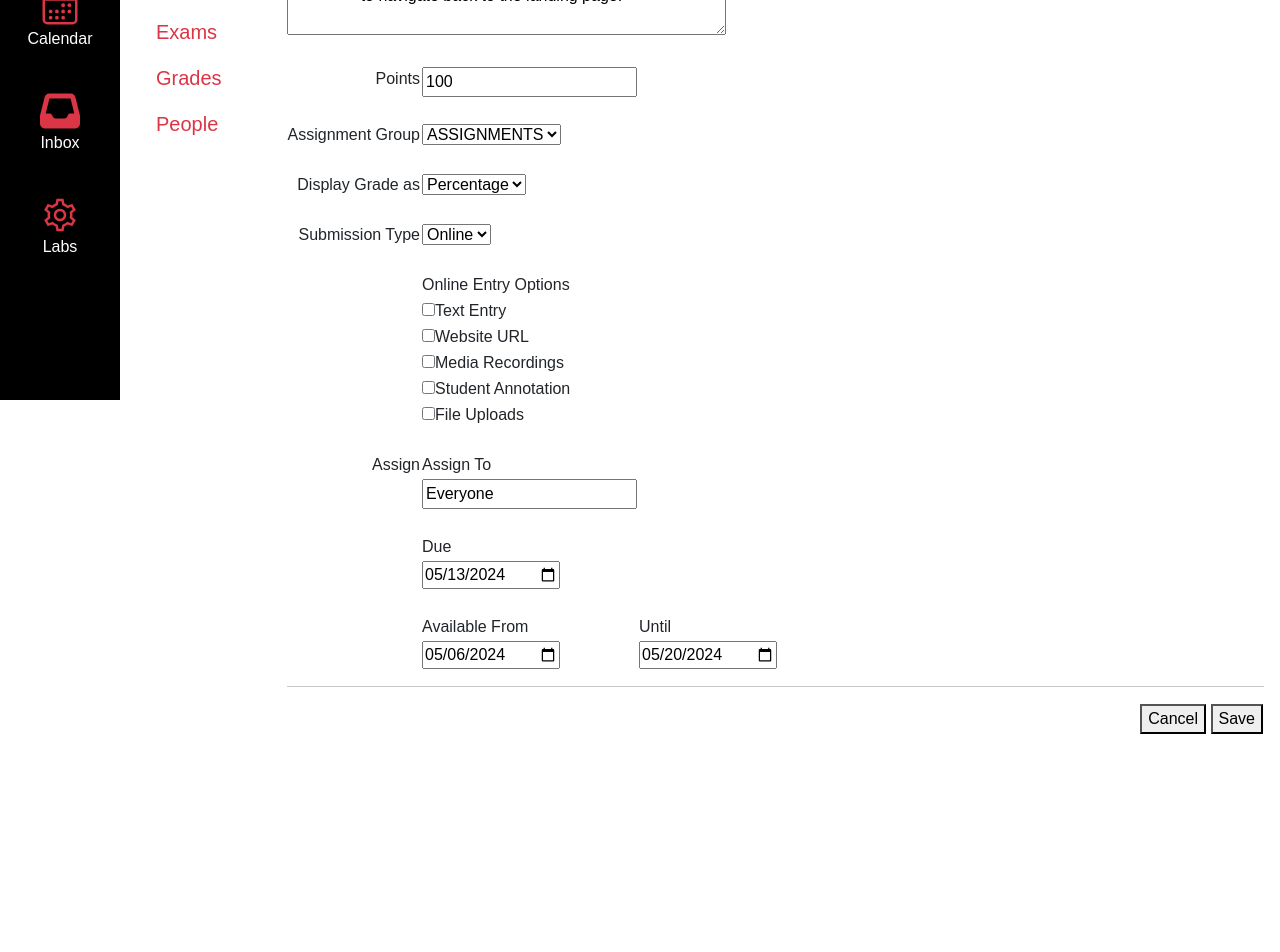
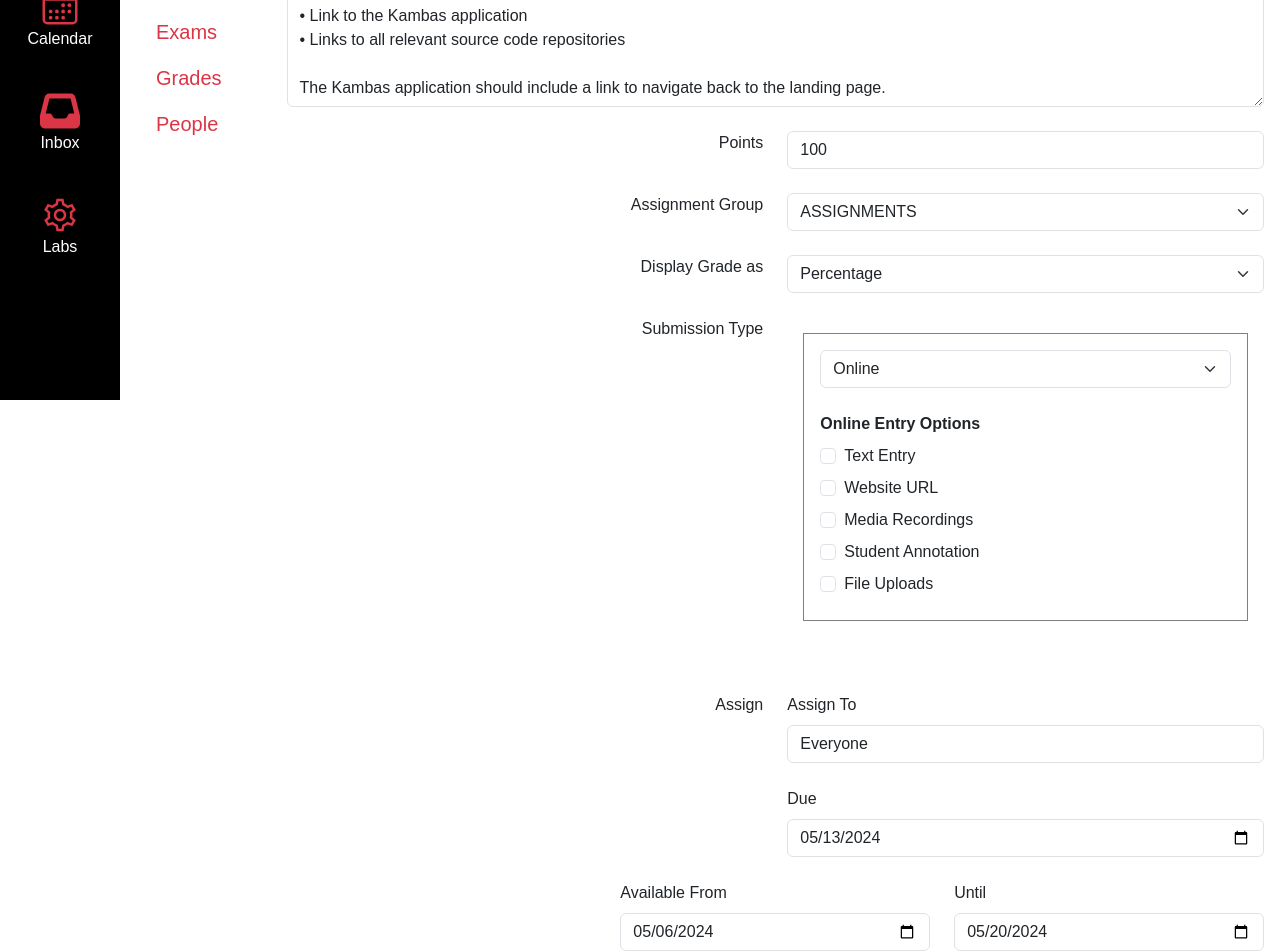
Before and after one commit to wong-anni/kambaz-next-js, a Next.js app: page /courses/1234/assignments/123 in a window 1280 px wide. Shown: the part 400-1352 px from the top of the page. Before the commit the page ends 1151 px from the top, so only its background shows below. Built offline with nearby package versions, Linux system fonts and the light colour scheme.

Commit message:
removed in-line css styling in assignments main page, halfway done with assignment editor page

```diff
--- a/app/(kambaz)/courses/[cid]/assignments/[aid]/page.tsx
+++ b/app/(kambaz)/courses/[cid]/assignments/[aid]/page.tsx
@@ -1,191 +1,214 @@
+"use client";
+import Form from "react-bootstrap/Form";
+import FormLabel from "react-bootstrap/FormLabel";
+import FormControl from "react-bootstrap/FormControl";
+import FormGroup from "react-bootstrap/FormGroup";
+import Row from "react-bootstrap/Row";
+import Col from "react-bootstrap/Col";
+import { FormSelect, FormCheck } from "react-bootstrap";
+import ListGroup from "react-bootstrap/ListGroup";
+import ListGroupItem from "react-bootstrap/ListGroupItem";
+
 export default function AssignmentEditor() {
     return (
         <div id="wd-assignments-editor">
-            <label htmlFor="wd-name"><strong>Assignment Name</strong></label>
-            <br></br><br></br>
-            <input id="wd-name" defaultValue="A1 - ENV + HTML" /><br /><br />
-            <textarea id="wd-description" cols={45} rows={10}
-                defaultValue="The assignment is available online Submit a
-                link to the landing page of your Web
-                application running on Netlify. The landing
-                page should include the following: Your full
-                name and section Links to each of the lab
-                assignments Link to the Kambas application
-                Links to all relevant source code repositories
-                The Kambas application should include a link
-                to navigate back to the landing page." />
-            <br /> <br />
-            <table>
-            <tbody>
+            <Form>
+                <FormGroup>
+                    <FormLabel htmlFor="wd-name"><strong>Assignment Name</strong></FormLabel>
+                    <FormControl id="wd-name" defaultValue="A1" className="mb-4" />
+                </FormGroup>
+                <FormGroup>
+                    <FormControl as="textarea" id="wd-description"  rows={13} className="mb-4"
+                        defaultValue={
+`
+The assignment is available online
+
+Submit a link to the landing page of your Web application running on Netlify.
+
+The landing page should include the following:
+
+• Your full name and section
+• Links to each of the lab assignments
+• Link to the Kambas application
+• Links to all relevant source code repositories
+
+The Kambas application should include a link to navigate back to the landing page.` } />
+                </FormGroup>
+            </Form>
+
+            <Form>
+                <FormGroup>
                 {/* tr -- declares the start of a row */}
-                <tr>
-                    <td align="right" valign="top">
-                        <label htmlFor="wd-points">Points</label>
-                    </td>
-                    <td>
-                        <input id="wd-points" defaultValue={100} />
-                    </td>
-                </tr>
+                <Row>
+                    <Col align="right" valign="top">
+                        <FormLabel htmlFor="wd-points">Points</FormLabel>
+                    </Col>
+                    <Col>
+                        <FormControl id="wd-points" defaultValue={100} />
+                    </Col>
+                </Row>
 
-                {/* Complete on your own */}
                 <br></br>
-                <tr>
-                    <td align="right" valign="top">
-                        <label htmlFor="wd-group">Assignment Group</label>
-                    </td>
-                    <td>
-                        <select id="wd-group">
+                <Row>
+                    <Col align="right" valign="top">
+                        <FormLabel htmlFor="wd-group">Assignment Group</FormLabel>
+                    </Col>
+                    <Col>
+                        <FormSelect id="wd-group">
                             <option selected value="ASSIGNMENTS">ASSIGNMENTS</option>
                             <option value="A1">A1</option>
                             <option value="A2">A2</option>
                             <option value="A3">A3</option>
-                        </select>
-                    </td>
-                </tr>
+                        </FormSelect>
+                    </Col>
+                </Row>
 
                 <br></br>
-                <tr>
-                    <td align="right" valign="top">
-                        <label htmlFor="wd-display-grade-as">Display Grade as</label>
-                    </td>
-                    <td>
-                        <select id="wd-display-grade-as">
+                <Row>
+                    <Col align="right" valign="top">
+                        <FormLabel htmlFor="wd-display-grade-as">Display Grade as</FormLabel>
+                    </Col>
+                    <Col>
+                        <FormSelect id="wd-display-grade-as">
                             <option selected value="Percentage">Percentage</option>
                             <option value="Fraction">Fraction</option>
                             <option value="Letter">Letter</option>
                             <option value="Integer">Integer</option>
-                        </select>
-                    </td>
-                </tr>
+                        </FormSelect>
+                    </Col>
+                </Row>
 
 
                 <br></br>
-                <tr>
-                    <td align="right" valign="top">
-                        <label htmlFor="wd-submission-type">Submission Type</label>
-                    </td>
-                    <td>
-                        <select id="wd-submission-type">
+                <Row>
+                    <Col align="right" valign="top">
+                        <FormLabel htmlFor="wd-submission-type">Submission Type</FormLabel>
+                    </Col>
+                    <Col>
+                    <ListGroup className="rounded-0">
+                    <ListGroupItem className="p-3 m-3 mb-5 border-gray">
+
+                        <FormSelect id="wd-submission-type">
                             <option selected value="Online">Online</option>
                             <option value="Paper">Paper</option>
-                        </select>
-                    </td>
-                </tr>
+                        </FormSelect>
+                <br></br>
+                <Row>
+                    <Col align="left" valign="top">
+                        <FormLabel><strong>Online Entry Options</strong></FormLabel>
+                    </Col>
+                </Row>
+                <Row>
+                    <Col align="left" valign="top">
+                        <span  style={{ display: "inline-flex", gap: "0.5rem" }}>
+                        <FormCheck type="checkbox" id="wd-text-entry" />
+                        <FormLabel htmlFor="wd-text-entry">Text Entry</FormLabel>
+                        </span>
+                    </Col>
+                </Row>
+                <Row>
+                    <Col align="left" valign="top">
+                        <span  style={{ display: "inline-flex", gap: "0.5rem" }}>
+                        <FormCheck type="checkbox" id="wd-website-url" />
+                        <FormLabel htmlFor="wd-website-url">Website URL </FormLabel>
+                        </span>
+                    </Col>
+                </Row>
+                <Row>
+                    <Col align="left" valign="top">
+                        <span  style={{ display: "inline-flex", gap: "0.5rem" }}>
+                        <FormCheck type="checkbox" id="wd-media-recordings" />
+                        <FormLabel htmlFor="wd-media-recordings">Media Recordings</FormLabel>
+                        </span>
+                    </Col>
+                </Row>
+                <Row>
+                    <Col align="left" valign="top">
+                        <span  style={{ display: "inline-flex", gap: "0.5rem" }}>
+                        <FormCheck type="checkbox" id="wd-student-annotation" />
+                        <FormLabel htmlFor="wd-student-annotation">Student Annotation</FormLabel>
+                        </span>
+                    </Col>
+                </Row>
+                <Row>
+                    <Col align="left" valign="top">
+                        <span  style={{ display: "inline-flex", gap: "0.5rem" }}>
+                        <FormCheck type="checkbox" id="wd-file-upload" />
+                        <FormLabel htmlFor="wd-file-upload">File Uploads</FormLabel>
+                        </span>
+                    </Col>
+                </Row>
+                </ListGroupItem>
+                </ListGroup>
 
-
-
-
-
-
-                <br></br>
-                <tr>
-                    <td></td>
-                    <td align="left" valign="top">
-                        <label>Online Entry Options</label>
-                    </td>
-                </tr>
-                <tr>
-                    <td></td>
-                    <td align="left" valign="top">
-                        <input type="checkbox" id="wd-text-entry" />
-                        <label htmlFor="wd-text-entry">Text Entry</label>
-                    </td>
-                </tr>
-                <tr>
-                    <td></td>
-                    <td align="left" valign="top">
-                        <input type="checkbox" id="wd-website-url" />
-                        <label htmlFor="wd-website-url">Website URL </label>
-                    </td>
-                </tr>
-                <tr>
-                    <td></td>
-                    <td align="left" valign="top">
-                        <input type="checkbox" id="wd-media-recordings" />
-                        <label htmlFor="wd-media-recordings">Media Recordings</label>
-                    </td>
-                </tr>
-                <tr>
-                    <td></td>
-                    <td align="left" valign="top">
-                        <input type="checkbox" id="wd-student-annotation" />
-                        <label htmlFor="wd-student-annotation">Student Annotation</label>
-                    </td>
-                </tr>
-                <tr>
-                    <td></td>
-                    <td align="left" valign="top">
-                        <input type="checkbox" id="wd-file-upload" />
-                        <label htmlFor="wd-file-upload">File Uploads</label>
-                    </td>
-                </tr>
+                    </Col>
+                </Row>
 
 
 
                 <br />
-                <tr>
-                    <td align="right" valign="top">
-                        <label>Assign</label>
-                    </td>
-                    <td align="left" valign="top">
-                        <label htmlFor="wd-assign-to">Assign To</label>
-                    </td>
-                </tr>
+                <Row>
+                    <Col align="right" valign="top">
+                        <FormLabel>Assign</FormLabel>
+                    </Col>
+                    <Col align="left" valign="top">
+                        <FormLabel htmlFor="wd-assign-to">Assign To</FormLabel>
+                    </Col>
+                </Row>
 
-                <tr>
-                    <td></td>
-                    <td align="left" valign="top">
-                        <input id="wd-assign-to" type="text" defaultValue="Everyone" />
-                    </td>
-                </tr>
+                <Row>
+                    <Col></Col>
+                    <Col align="left" valign="top">
+                        <FormControl id="wd-assign-to" type="text" defaultValue="Everyone" />
+                    </Col>
+                </Row>
 
 
 
                 <br />
-                <tr>
-                    <td></td>
-                    <td align="left" valign="top">
-                        <label htmlFor="wd-due-date">Due</label>
-                    </td>
-                </tr>
-                <tr>
-                    <td></td>
-                    <td>
-                        <input id="wd-due-date"
+                <Row>
+                    <Col></Col>
+                    <Col align="left" valign="top">
+                        <FormLabel htmlFor="wd-due-date">Due</FormLabel>
+                    </Col>
+                </Row>
+                <Row>
+                    <Col></Col>
+                    <Col>
+                        <FormControl id="wd-due-date"
                                type="date"
                                defaultValue="2024-05-13" />
-                    </td>
-                </tr>
+                    </Col>
+                </Row>
 
 
                 <br />
-                <tr>
-                    <td></td>
-                    <td align="left" valign="top">
-                        <label htmlFor="wd-available-from">Available From</label>
-                    </td>
-                    <td align="left" valign="top">
-                        <label htmlFor="wd-available-until">Until</label>
-                    </td>
-                </tr>
-                <tr>
-                    <td></td>
-                    <td align="left" valign="top">
-                        <input id="wd-available-from"
+                <Row>
+                    <Col></Col>
+                    <Col align="left" valign="top">
+                        <FormLabel htmlFor="wd-available-from">Available From</FormLabel>
+                    </Col>
+                    <Col align="left" valign="top">
+                        <FormLabel htmlFor="wd-available-until">Until</FormLabel>
+                    </Col>
+                </Row>
+                <Row>
+                    <Col></Col>
+                    <Col align="left" valign="top">
+                        <FormControl id="wd-available-from"
                                type="date"
                                defaultValue="2024-05-06" />
-                    </td>
-                    <td align="left" valign="top">
-                        <input id="wd-available-until"
+                    </Col>
+                    <Col align="left" valign="top">
+                        <FormControl id="wd-available-until"
                                type="date"
                                defaultValue="2024-05-20" />
-                    </td>
-                </tr>
+                    </Col>
+                </Row>
 
 
-                </tbody>
-
-            </table>
+                </FormGroup>
+            </Form>
             <hr />
             <table width="100%">
                 <tfoot>
--- a/app/(kambaz)/styles.css
+++ b/app/(kambaz)/styles.css
@@ -54,3 +54,7 @@ body * {
     padding: 4px 8px;
     border-radius: 25px;
 }
+
+.multiple-modules {
+    color:#ca1313;
+}
```
Also changed, not shown: app/(kambaz)/courses/[cid]/assignments/page.tsx (+3 -4 lines).
